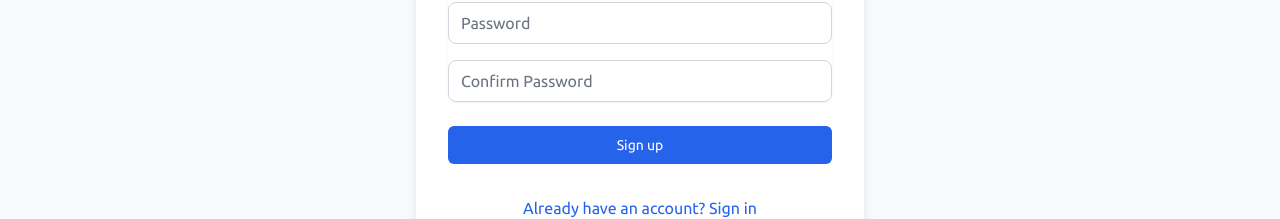
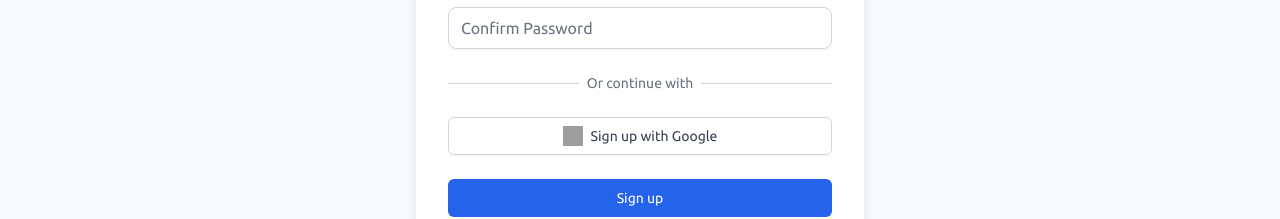
Before and after one commit to certainlyMohneeesh/scheduler-calendar, a Next.js app: page /register in a window 1280 px wide. Shown: the part 445-664 px from the top of the page. Built offline with nearby package versions, Linux system fonts and the light colour scheme; no server answers; grey boxes are pictures that could not be loaded.

Commit message:
auth changes annd edit inn some routing and adding google signup

```diff
--- a/src/app/api/auth/[...nextauth]/route.ts
+++ b/src/app/api/auth/[...nextauth]/route.ts
@@ -1,12 +1,22 @@
 import NextAuth from "next-auth"
-import { authOptions } from "@/lib/auth"
+import GoogleProvider from "next-auth/providers/google"
 
 const handler = NextAuth({
-  ...authOptions,
+  providers: [
+    GoogleProvider({
+      clientId: process.env.GOOGLE_CLIENT_ID!,
+      clientSecret: process.env.GOOGLE_CLIENT_SECRET!,
+    })
+  ],
+  secret: process.env.NEXTAUTH_SECRET,
   callbacks: {
+    async signIn() {
+      return true
+    },
     async redirect() {
       return '/calendar'
     }
   }
 })
+
 export { handler as GET, handler as POST }
--- a/src/app/register/page.tsx
+++ b/src/app/register/page.tsx
@@ -133,6 +133,31 @@
             </div>
           </div>
 
+               <div className="mt-6">
+                    <div className="relative">
+                      <div className="absolute inset-0 flex items-center">
+                        <div className="w-full border-t border-gray-300" />
+                      </div>
+                      <div className="relative flex justify-center text-sm">
+                        <span className="px-2 bg-white text-gray-500">Or continue with</span>
+                      </div>
+                    </div>
+
+                    <div className="mt-6">
+                      <button
+                        onClick={() => signIn('google', { callbackUrl: '/calendar' })}
+                        className="w-full flex justify-center py-2 px-4 border border-gray-300 rounded-md shadow-sm text-sm font-medium text-gray-700 bg-white hover:bg-gray-50"
+                      >
+                        <img
+                          className="h-5 w-5 mr-2"
+                          src="https://www.svgrepo.com/show/475656/google-color.svg"
+                          alt="Google logo"
+                        />
+                        Sign up with Google
+                      </button>
+                    </div>
+                  </div>
+
           <div>
             <button
               type="submit"
@@ -141,6 +166,9 @@
               Sign up
             </button>
           </div>
+
+
+
         </form>
         <div className="text-center">
           <Link href="/login" className="text-blue-600 hover:text-blue-500">
```
